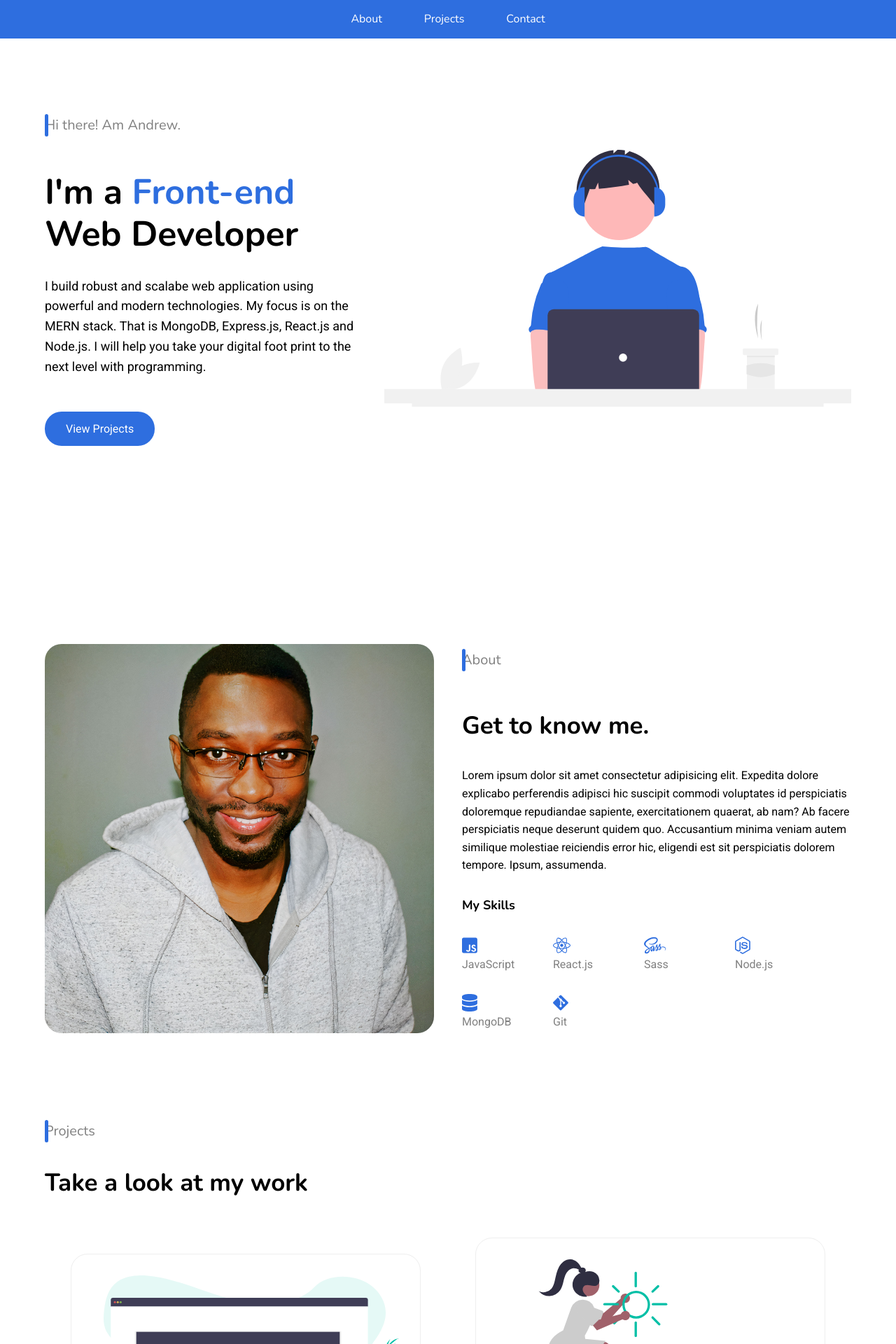
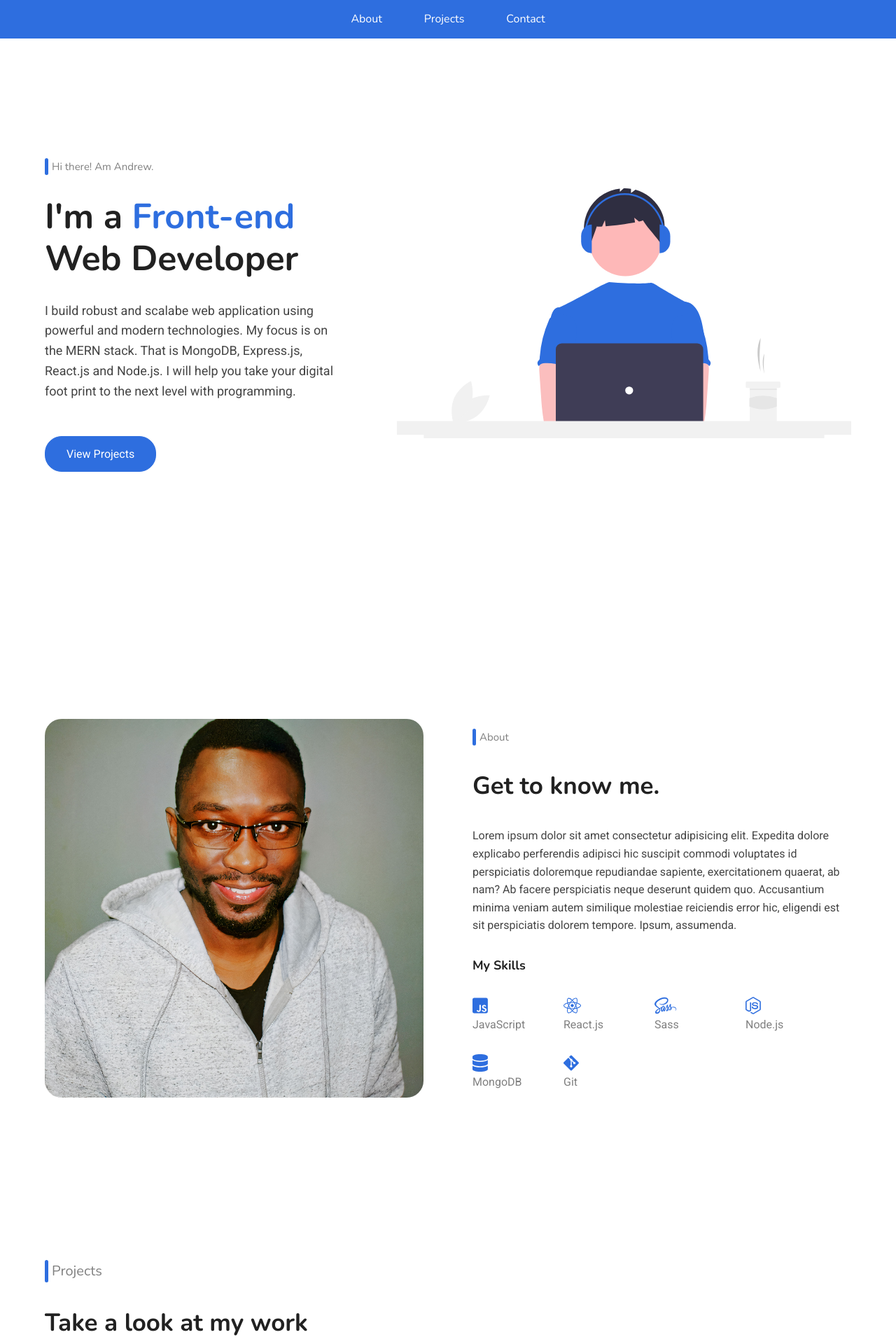
Before and after one commit to Andrewingombe/react_portfolio_website, a React (Create React App) app: page / in a window 1280 px wide. Shown: the top 1920 px of the page at 70% size. Built offline with nearby package versions, Linux system fonts and the light colour scheme.

Commit message:
Finish portfolio website

```diff
--- a/src/components/about/About.jsx
+++ b/src/components/about/About.jsx
@@ -20,7 +20,9 @@ function About() {
         </div>
       </div>
       <div className="about__right">
-        <h4 className="about__intro">About</h4>
+        <div className="about__wrapper">
+          <h4 className="about__intro">About</h4>
+        </div>
         <h2 className="about__title">Get to know me.</h2>
         <p className="about__text">
           Lorem ipsum dolor sit amet consectetur adipisicing elit. Expedita
--- a/src/components/about/about.scss
+++ b/src/components/about/about.scss
@@ -2,7 +2,8 @@
   height: 100vh;
   display: flex;
   align-items: center;
-  column-gap: 40px;
+  column-gap: 70px;
+  margin-bottom: 100px;
   .about__left {
     flex: 1;
     width: 60%;
@@ -14,33 +15,43 @@
   .about__right {
     flex: 1;
     width: 40%;
-    .about__intro {
-      color: gray;
-      font-size: 2rem;
-      font-weight: 400;
-      margin-bottom: 50px;
+
+    .about__wrapper {
       position: relative;
+      margin-bottom: 30px;
       &::before {
         content: "";
         position: absolute;
+        width: 5px;
         height: 100%;
-        width: 5px;
         background-color: #2e6edf;
         border-radius: 5px;
+        margin-right: 10px;
+        display: block;
       }
+    }
+    .about__intro {
+      color: gray;
+      font-size: 1.5rem;
+      font-weight: 400;
+      position: relative;
+      padding-left: 10px;
     }
   }
   .about__title {
     font-size: 3.5rem;
     margin-bottom: 30px;
+    color: #212121;
   }
   .about__text {
     font-size: 1.6rem;
     margin-bottom: 30px;
+    color: #444444;
   }
   .skills__title {
     font-size: 1.8rem;
     margin-bottom: 30px;
+    color: #212121;
   }
   .skills__icons {
     display: flex;
@@ -72,7 +83,10 @@
       width: 100%;
     }
     .about__right {
-      margin-bottom: 30px;
+      margin-bottom: 100px;
+      .about__title {
+        font-size: 3rem;
+      }
     }
   }
 }
--- a/src/components/contact/Contact.jsx
+++ b/src/components/contact/Contact.jsx
@@ -34,7 +34,9 @@ function Contact() {
   return (
     <div className="contact__section" id="contacts">
       <div className="contact__left">
-        <h4 className="conatct__intro">Contact</h4>
+        <div className="intro__wrapper">
+          <h4 className="conatct__intro">Contact</h4>
+        </div>
         <h2 className="contact__title">Let's discuss your project</h2>
         <div className="contact__details">
           <div className="contact__item">
--- a/src/components/contact/contact.scss
+++ b/src/components/contact/contact.scss
@@ -2,16 +2,14 @@
   height: 100vh;
   display: flex;
   align-items: center;
-  column-gap: 40px;
+  column-gap: 50px;
   border-top: 1px solid #eee;
   .contact__left {
     flex: 1;
-    .conatct__intro {
-      font-size: 2rem;
-      font-weight: 400;
-      color: gray;
+
+    .intro__wrapper {
+      position: relative;
       margin-bottom: 30px;
-      position: relative;
       &::before {
         content: "";
         position: absolute;
@@ -21,9 +19,17 @@
         border-radius: 5px;
       }
     }
+    .conatct__intro {
+      font-size: 2rem;
+      font-weight: 400;
+      color: gray;
+      margin-bottom: 30px;
+      padding-left: 10px;
+    }
     .contact__title {
       font-size: 3.5rem;
       margin-bottom: 50px;
+      color: #212121;
     }
   }
   .contact__details {
@@ -78,7 +84,7 @@
       button {
         width: 100%;
         font-size: 1.6rem;
-        border: none;
+        border: 1px solid #2e6edf;
         background-color: #2e6edf;
         color: white;
         padding: 15px;
@@ -99,10 +105,16 @@
   .contact__section {
     flex-direction: column;
     height: unset;
+    padding-top: 100px;
     margin-bottom: 100px;
     .contact__left,
     .contact__right {
       width: 100%;
+    }
+    .contact__left {
+      .contact__title {
+        font-size: 3rem;
+      }
     }
 
     .contact__right {
--- a/src/components/hero/Hero.jsx
+++ b/src/components/hero/Hero.jsx
@@ -6,7 +6,9 @@ function Hero() {
   return (
     <div className="hero__section">
       <div className="hero__left">
-        <h4 className="intro">Hi there! Am Andrew.</h4>
+        <div className="intro__wrapper">
+          <h4 className="intro">Hi there! Am Andrew.</h4>
+        </div>
         <h1 className="hero__title">
           I'm a <span>Front-end</span> Web Developer
         </h1>
--- a/src/components/hero/hero.scss
+++ b/src/components/hero/hero.scss
@@ -1,16 +1,15 @@
 .hero__section {
   display: flex;
   align-items: center;
-  column-gap: 40px;
+  padding-top: 100px;
+  column-gap: 70px;
   height: 100vh;
+  margin-bottom: 100px;
   .hero__left {
     width: 40%;
-    .intro {
-      color: gray;
-      font-size: 2rem;
-      font-weight: 400;
+    .intro__wrapper {
       position: relative;
-      margin-bottom: 50px;
+      margin-bottom: 30px;
       &::before {
         content: "";
         position: absolute;
@@ -22,22 +21,32 @@
         display: block;
       }
     }
+    .intro {
+      color: gray;
+      font-size: 1.5rem;
+      font-weight: 400;
+      position: relative;
+      padding-left: 10px;
+    }
     .hero__title {
       font-size: 5rem;
       line-height: 1.2;
       margin-bottom: 30px;
+      color: #212121;
       span {
         color: #2e6edf;
       }
     }
     .hero__text {
       font-size: 1.8rem;
+      font-weight: 400;
       margin-bottom: 50px;
+      color: #444444;
     }
     .btn {
       background-color: #2e6edf;
       color: white;
-      border: none;
+      border: 1px solid #2e6edf;
       font-family: inherit;
       font-size: 1.6rem;
       padding: 15px 30px;
@@ -45,8 +54,9 @@
       cursor: pointer;
       transition: 0.5s ease-in-out;
       &:hover {
-        transform: scale(1.1);
-        background-color: #2e6edf;
+        border: 1px solid #2e6edf;
+        color: #2e6edf;
+        background-color: transparent;
       }
     }
   }
@@ -58,15 +68,33 @@
   }
 }
 
+@media (max-width: 1024px) {
+  .hero__section {
+    .hero__left {
+      .hero__title {
+        font-size: 4rem;
+      }
+      .hero__text {
+        font-size: 1.6rem;
+      }
+    }
+  }
+}
+
 @media (max-width: 768px) {
   .hero__section {
     flex-direction: column;
     align-items: start;
     height: unset;
     margin-bottom: 100px;
+    padding-top: 100px;
     .hero__left,
     .hero__right {
       width: 100%;
     }
+
+    .hero__left {
+      margin-bottom: 100px;
+    }
   }
 }
--- a/src/components/projectCard/projectCard.scss
+++ b/src/components/projectCard/projectCard.scss
@@ -15,10 +15,12 @@
     .card__title {
       font-size: 1.8rem;
       margin-bottom: 30px;
+      color: #212121;
     }
     .card__text {
       font-size: 1.6rem;
       margin-bottom: 30px;
+      color: #444444;
     }
     .card__buttons {
       display: flex;
--- a/src/components/projects/Projects.jsx
+++ b/src/components/projects/Projects.jsx
@@ -6,7 +6,9 @@ import { projects } from "../../data.js";
 function Projects() {
   return (
     <div className="projects__section" id="projects">
-      <h4 className="projects__intro">Projects</h4>
+      <div className="intro__wrapper">
+        <h4 className="projects__intro">Projects</h4>
+      </div>
       <h2 className="projects__title">Take a look at my work</h2>
       <div className="projects__wrapper">
         {projects.map((project) => {
--- a/src/components/projects/projects.scss
+++ b/src/components/projects/projects.scss
@@ -1,9 +1,7 @@
 .projects__section {
   margin-bottom: 100px;
-  .projects__intro {
-    color: gray;
-    font-size: 2rem;
-    font-weight: 400;
+
+  .intro__wrapper {
     position: relative;
     margin-bottom: 30px;
     &::before {
@@ -13,11 +11,21 @@
       height: 100%;
       background-color: #2e6edf;
       border-radius: 5px;
+      margin-right: 10px;
+      display: block;
     }
+  }
+  .projects__intro {
+    color: gray;
+    font-size: 2rem;
+    font-weight: 400;
+    margin-bottom: 30px;
+    padding-left: 10px;
   }
   .projects__title {
     font-size: 3.5rem;
     margin-bottom: 50px;
+    color: #212121;
   }
 
   .projects__wrapper {
@@ -29,3 +37,11 @@
     gap: 40px;
   }
 }
+
+@media (max-width: 768px) {
+  .projects__section {
+    .projects__title {
+      font-size: 3rem;
+    }
+  }
+}
```
